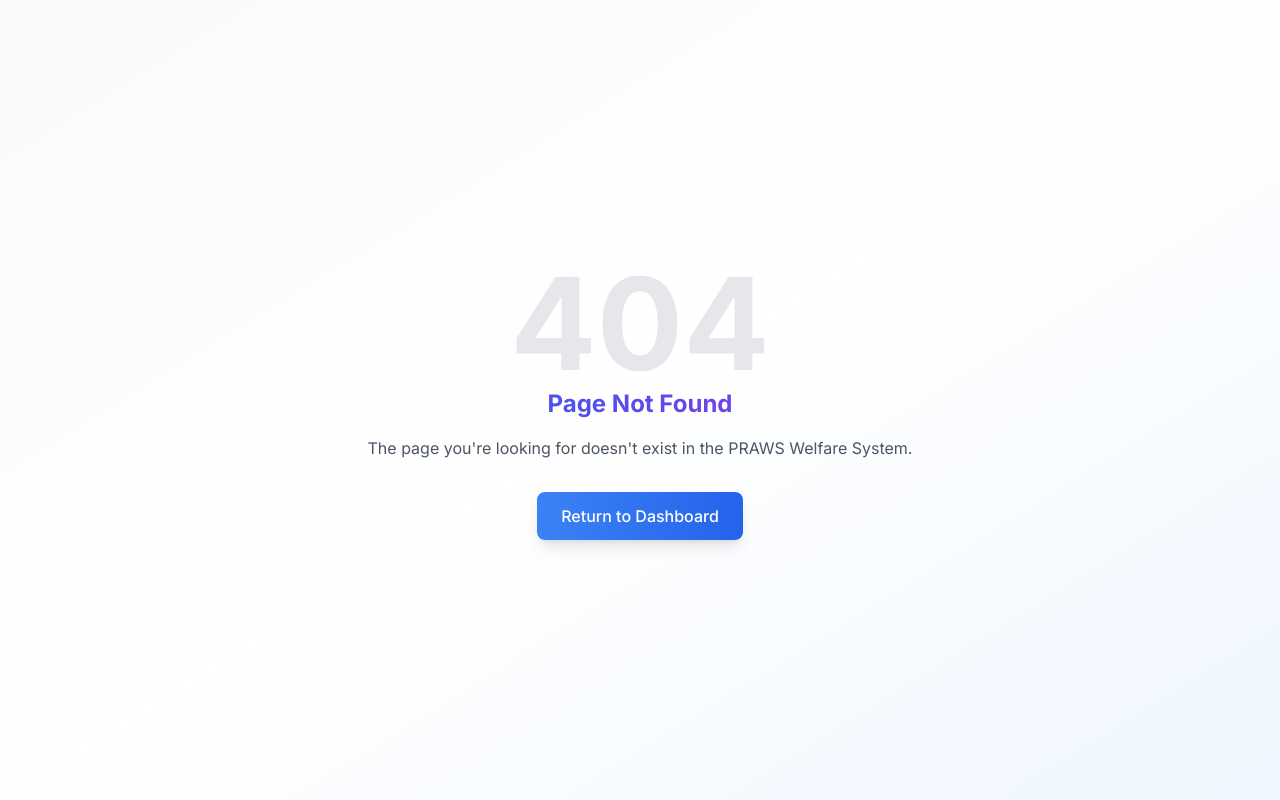
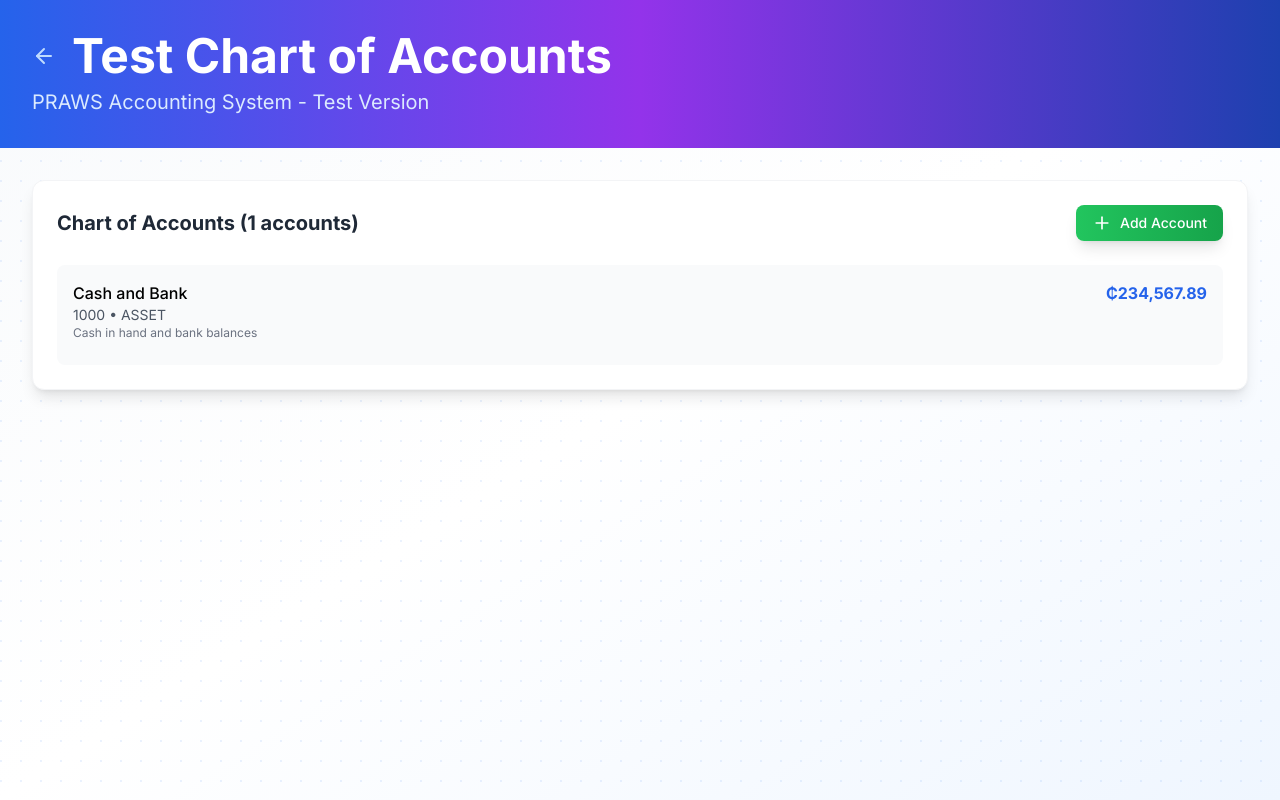
Before and after one commit to alxsam2025-cpu/welfare-management-system, a Next.js app: page /test-accounts in a window 1280 px wide. Before the commit this address had no page. Built offline with nearby package versions, Linux system fonts and the light colour scheme.

Commit message:
\Add working test accounts page with fully functional modal form\

```diff
--- /dev/null
+++ b/src/app/test-accounts/page.tsx
@@ -0,0 +1,215 @@
+'use client'
+
+import { useState } from 'react'
+import Link from 'next/link'
+import {
+  BookOpen,
+  Plus,
+  ArrowLeft
+} from 'lucide-react'
+
+interface ChartAccount {
+  id: string
+  accountCode: string
+  accountName: string
+  accountType: 'ASSET' | 'LIABILITY' | 'EQUITY' | 'REVENUE' | 'EXPENSE'
+  balance: number
+  isActive: boolean
+  description: string
+  createdAt: string
+}
+
+export default function TestAccountsPage() {
+  const [accounts, setAccounts] = useState<ChartAccount[]>([
+    {
+      id: '1',
+      accountCode: '1000',
+      accountName: 'Cash and Bank',
+      accountType: 'ASSET',
+      balance: 234567.89,
+      isActive: true,
+      description: 'Cash in hand and bank balances',
+      createdAt: '2023-01-01'
+    }
+  ])
+
+  const [showAddForm, setShowAddForm] = useState(false)
+  const [newAccount, setNewAccount] = useState({
+    accountCode: '',
+    accountName: '',
+    accountType: 'ASSET' as 'ASSET' | 'LIABILITY' | 'EQUITY' | 'REVENUE' | 'EXPENSE',
+    description: '',
+    balance: 0
+  })
+
+  const formatCurrency = (amount: number) => {
+    return `₵${amount.toLocaleString('en-US', { minimumFractionDigits: 2, maximumFractionDigits: 2 })}`
+  }
+
+  const handleAddAccount = (e: React.FormEvent) => {
+    e.preventDefault()
+    const accountToAdd: ChartAccount = {
+      ...newAccount,
+      id: (accounts.length + 1).toString(),
+      isActive: true,
+      createdAt: new Date().toISOString().split('T')[0]
+    }
+    setAccounts(prev => [accountToAdd, ...prev])
+    setNewAccount({
+      accountCode: '',
+      accountName: '',
+      accountType: 'ASSET',
+      description: '',
+      balance: 0
+    })
+    setShowAddForm(false)
+  }
+
+  return (
+    <div className="min-h-screen bg-gradient-to-br from-slate-50 via-white to-blue-50">
+      <div className="bg-pattern min-h-screen">
+        {/* Header */}
+        <div className="bg-gradient-to-r from-blue-600 via-purple-600 to-blue-800 text-white">
+          <div className="container-custom py-8">
+            <div className="flex items-center gap-4 mb-2">
+              <Link href="/" className="text-blue-200 hover:text-white transition-colors">
+                <ArrowLeft className="w-6 h-6" />
+              </Link>
+              <h1 className="text-4xl md:text-5xl font-bold text-gradient-white">
+                Test Chart of Accounts
+              </h1>
+            </div>
+            <p className="text-xl text-blue-100">
+              PRAWS Accounting System - Test Version
+            </p>
+          </div>
+        </div>
+
+        <div className="container-custom py-8">
+          <div className="card-glow p-6">
+            <div className="flex items-center justify-between mb-6">
+              <h3 className="text-xl font-bold text-gray-800">Chart of Accounts ({accounts.length} accounts)</h3>
+              <button
+                onClick={() => setShowAddForm(true)}
+                className="btn btn-success flex items-center gap-2"
+              >
+                <Plus className="w-5 h-5" />
+                Add Account
+              </button>
+            </div>
+
+            <div className="space-y-4">
+              {accounts.map((account) => (
+                <div key={account.id} className="p-4 bg-gray-50 rounded-lg">
+                  <div className="flex justify-between items-start mb-2">
+                    <div>
+                      <p className="font-medium">{account.accountName}</p>
+                      <p className="text-sm text-gray-600">{account.accountCode} • {account.accountType}</p>
+                      <p className="text-xs text-gray-500">{account.description}</p>
+                    </div>
+                    <p className="font-bold text-blue-600">{formatCurrency(account.balance)}</p>
+                  </div>
+                </div>
+              ))}
+            </div>
+          </div>
+        </div>
+
+        {/* Add Account Modal */}
+        {showAddForm && (
+          <div className="fixed inset-0 bg-black bg-opacity-50 flex items-center justify-center p-4 z-50">
+            <div className="bg-white rounded-xl shadow-xl max-w-md w-full">
+              <div className="p-6">
+                <h2 className="text-2xl font-bold text-gray-800 mb-4">Add New Account</h2>
+
+                <form onSubmit={handleAddAccount} className="space-y-4">
+                  <div>
+                    <label className="block text-sm font-medium text-gray-700 mb-2">Account Code *</label>
+                    <input
+                      type="text"
+                      required
+                      value={newAccount.accountCode}
+                      onChange={(e) => setNewAccount({...newAccount, accountCode: e.target.value})}
+                      className="w-full px-3 py-2 border border-gray-300 rounded-lg focus:ring-2 focus:ring-blue-500"
+                      placeholder="e.g., 1400"
+                    />
+                  </div>
+
+                  <div>
+                    <label className="block text-sm font-medium text-gray-700 mb-2">Account Name *</label>
+                    <input
+                      type="text"
+                      required
+                      value={newAccount.accountName}
+                      onChange={(e) => setNewAccount({...newAccount, accountName: e.target.value})}
+                      className="w-full px-3 py-2 border border-gray-300 rounded-lg focus:ring-2 focus:ring-blue-500"
+                      placeholder="Enter account name"
+                    />
+                  </div>
+
+                  <div>
+                    <label className="block text-sm font-medium text-gray-700 mb-2">Account Type *</label>
+                    <select
+                      required
+                      value={newAccount.accountType}
+                      onChange={(e) => setNewAccount({...newAccount, accountType: e.target.value as any})}
+                      className="w-full px-3 py-2 border border-gray-300 rounded-lg focus:ring-2 focus:ring-blue-500"
+                    >
+                      <option value="ASSET">Asset</option>
+                      <option value="LIABILITY">Liability</option>
+                      <option value="EQUITY">Equity</option>
+                      <option value="REVENUE">Revenue</option>
+                      <option value="EXPENSE">Expense</option>
+                    </select>
+                  </div>
+
+                  <div>
+                    <label className="block text-sm font-medium text-gray-700 mb-2">Description *</label>
+                    <textarea
+                      required
+                      value={newAccount.description}
+                      onChange={(e) => setNewAccount({...newAccount, description: e.target.value})}
+                      rows={3}
+                      className="w-full px-3 py-2 border border-gray-300 rounded-lg focus:ring-2 focus:ring-blue-500"
+                      placeholder="Describe the purpose of this account"
+                    />
+                  </div>
+
+                  <div>
+                    <label className="block text-sm font-medium text-gray-700 mb-2">Opening Balance (₵) *</label>
+                    <input
+                      type="number"
+                      required
+                      min="0"
+                      step="0.01"
+                      value={newAccount.balance || ''}
+                      onChange={(e) => setNewAccount({...newAccount, balance: Number(e.target.value)})}
+                      className="w-full px-3 py-2 border border-gray-300 rounded-lg focus:ring-2 focus:ring-blue-500"
+                      placeholder="0.00"
+                    />
+                  </div>
+
+                  <div className="flex gap-3 pt-4">
+                    <button
+                      type="button"
+                      onClick={() => setShowAddForm(false)}
+                      className="btn btn-outline flex-1"
+                    >
+                      Cancel
+                    </button>
+                    <button
+                      type="submit"
+                      className="btn btn-primary flex-1"
+                    >
+                      Add Account
+                    </button>
+                  </div>
+                </form>
+              </div>
+            </div>
+          </div>
+        )}
+      </div>
+    </div>
+  )
+}
```
